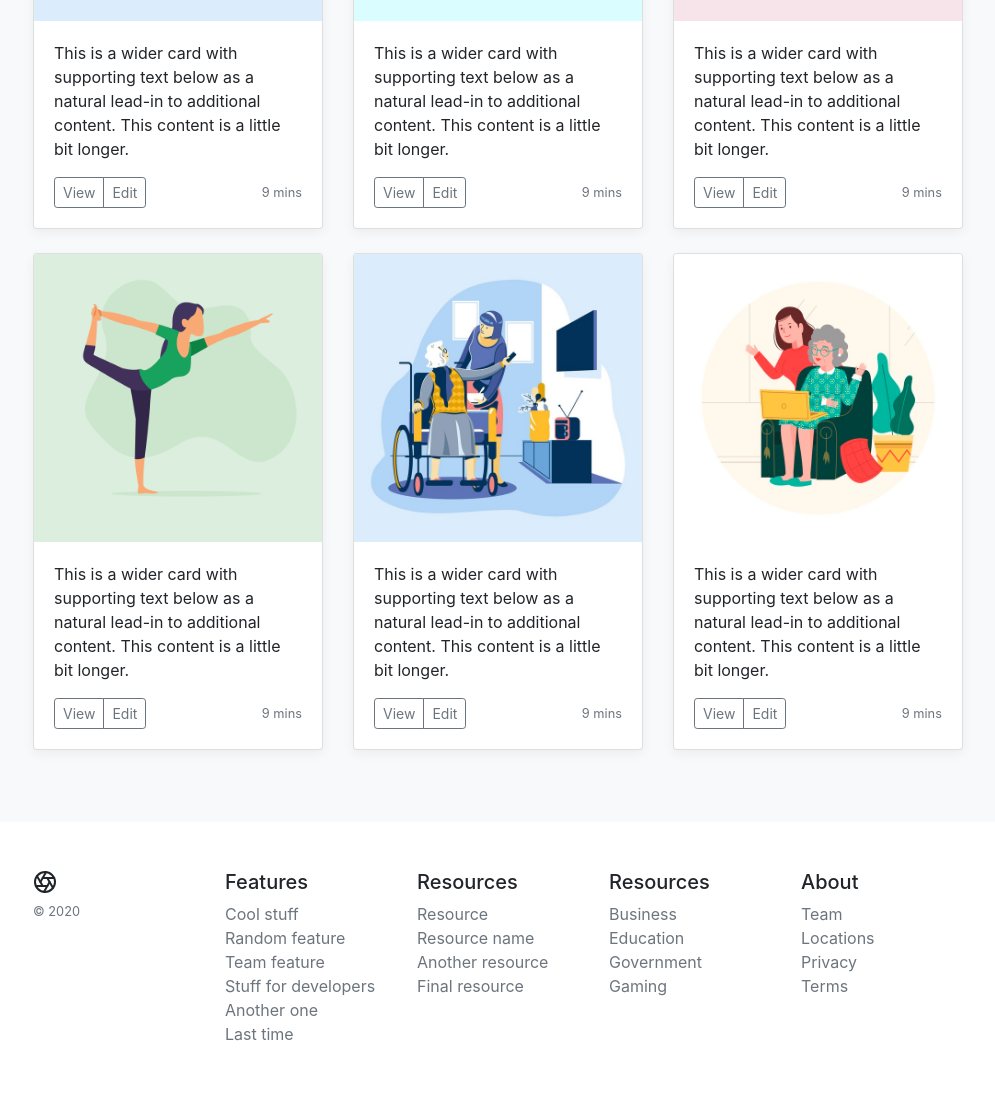
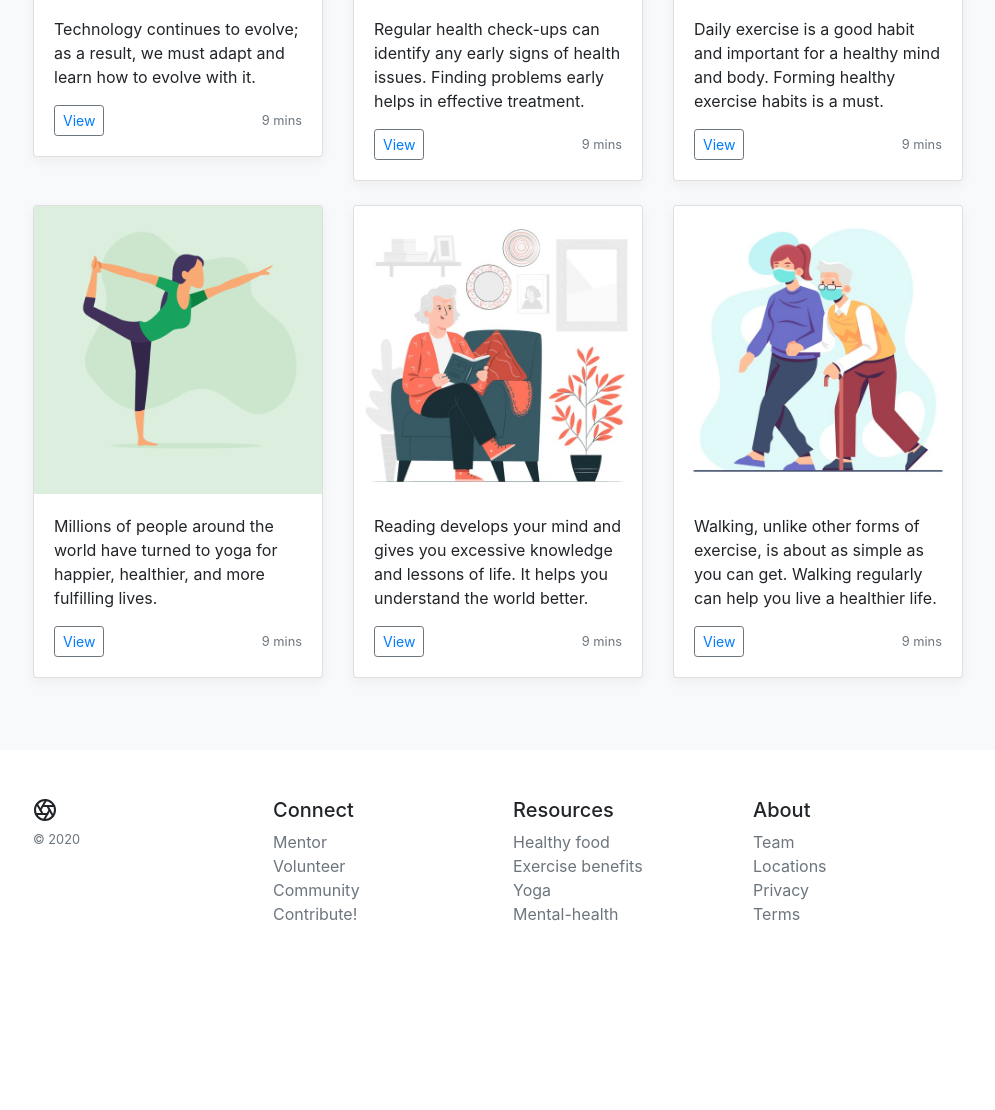
Before and after one commit to shalinikumari50/CaringCore, a plain HTML site: page index.html in a window 1280 px wide. Shown: the part 1513-2623 px from the top of the page, without its empty margins (142-1137 px from the left). After the commit the page ends 2503 px from the top, so only its background shows below. Drawn offline with nearby package versions, Linux system fonts and the light colour scheme.

Commit message:
add links and resources

```diff
--- a/index.html
+++ b/index.html
@@ -14,11 +14,18 @@
 
     <!-- Custom styles for this template -->
     <link href="../css/index.css" rel="stylesheet">
+    <style>
+
+#viewButton:hover a{
+  text-decoration:none;
+   color:white;
+}
+    </style>
   </head>
 
   <body>
 
-    <nav class="navbar sticky-top py-1">
+    <nav class="navbar sticky-top py-1" style="background-color: white;">
       <div class="container d-flex flex-column flex-md-row justify-content-between">
         <a class="py-2" href="#">
           <svg xmlns="http://www.w3.org/2000/svg" width="24" height="24" viewBox="0 0 24 24" fill="none" stroke="currentColor" stroke-width="2" stroke-linecap="round" stroke-linejoin="round" class="d-block mx-auto"><circle cx="12" cy="12" r="10"></circle><line x1="14.31" y1="8" x2="20.05" y2="17.94"></line><line x1="9.69" y1="8" x2="21.17" y2="8"></line><line x1="7.38" y1="12" x2="13.12" y2="2.06"></line><line x1="9.69" y1="16" x2="3.95" y2="6.06"></line><line x1="14.31" y1="16" x2="2.83" y2="16"></line><line x1="16.62" y1="12" x2="10.88" y2="21.94"></line></svg>
@@ -34,7 +41,7 @@
       <div class="col-md-6 p-lg-5 mx-auto  my-auto">
         <h1 class="display-4 font-weight-normal p-md-2" style="color:rgb(255,82,82);">The Noble Cause</h1>
         <p class="lead font-weight-normal" style="color:white;">This pandemic brought a lot of changes in our lives. The world shifted to the phone-screens and virtual meetings. These changes were adopted easily by us but old-age people find the new shiny technology alien. So, we try to provide them with the support they deserve.</p>
-        <a class="btn btn-outline-secondary"  style="color:white;" href="#">Read More</a>
+        <a class="btn btn-outline-secondary"  style="color:white; background-color:rgb(255,82,82) ; font-size:large;" href="#">Read More</a>
       </div>
       <div class="col-md-6 p-lg-5 mx-auto my-5">
         <img src="./img/techLaptop.png" alt="">
@@ -52,11 +59,11 @@
             <div class="card mb-4 box-shadow">
               <img class="card-img-top" src="./img/3895841.jpg" alt="Card image cap">
               <div class="card-body">
-                <p class="card-text">This is a wider card with supporting text below as a natural lead-in to additional content. This content is a little bit longer.</p>
+                <p class="card-text">Mental health includes our emotional, psychological, and social well-being. It affects how we think, feel, and act.</p>
                 <div class="d-flex justify-content-between align-items-center">
                   <div class="btn-group">
-                    <button type="button" class="btn btn-sm btn-outline-secondary">View</button>
-                    <button type="button" class="btn btn-sm btn-outline-secondary">Edit</button>
+                    <button type="button" class="btn btn-sm btn-outline-secondary" id="viewButton"><a href="https://www.medicalnewstoday.com/articles/154543" class="anchorButton" style="text-decoration: none;">View</a> </button>
+
                   </div>
                   <small class="text-muted">9 mins</small>
                 </div>
@@ -67,11 +74,11 @@
             <div class="card mb-4 box-shadow">
               <img class="card-img-top" src="./img/musicCycling.jpg" alt="Card image cap">
               <div class="card-body">
-                <p class="card-text">This is a wider card with supporting text below as a natural lead-in to additional content. This content is a little bit longer.</p>
+                <p class="card-text">Cycling combines physical exercise with being outdoors and exploring new views. You can ride solo or with friends.</p>
                 <div class="d-flex justify-content-between align-items-center">
                   <div class="btn-group">
-                    <button type="button" class="btn btn-sm btn-outline-secondary">View</button>
-                    <button type="button" class="btn btn-sm btn-outline-secondary">Edit</button>
+                    <button type="button" class="btn btn-sm btn-outline-secondary" id="viewButton"><a href="https://www.betterhealth.vic.gov.au/health/healthyliving/cycling-health-benefits" class="anchorButton" style="text-decoration: none;">View</a> </button>
+
                   </div>
                   <small class="text-muted">9 mins</small>
                 </div>
@@ -82,11 +89,11 @@
             <div class="card mb-4 box-shadow">
               <img class="card-img-top" src="./img/soup.jpg" alt="Card image cap">
               <div class="card-body">
-                <p class="card-text">This is a wider card with supporting text below as a natural lead-in to additional content. This content is a little bit longer.</p>
+                <p class="card-text">Eating well is fundamental to good health and well-being. Healthy eating helps us to maintain a healthy weight.</p>
                 <div class="d-flex justify-content-between align-items-center">
                   <div class="btn-group">
-                    <button type="button" class="btn btn-sm btn-outline-secondary">View</button>
-                    <button type="button" class="btn btn-sm btn-outline-secondary">Edit</button>
+                    <button type="button" class="btn btn-sm btn-outline-secondary" id="viewButton"><a href="https://www.healthline.com/nutrition/50-super-healthy-foods" class="anchorButton" style="text-decoration: none;">View</a> </button>
+
                   </div>
                   <small class="text-muted">9 mins</small>
                 </div>
@@ -98,11 +105,11 @@
             <div class="card mb-4 box-shadow">
               <img class="card-img-top" src="./img/tech.jpg" alt="Card image cap">
               <div class="card-body">
-                <p class="card-text">This is a wider card with supporting text below as a natural lead-in to additional content. This content is a little bit longer.</p>
+                <p class="card-text">Technology continues to evolve; as a result, we must adapt and learn how to evolve with it.</p>
                 <div class="d-flex justify-content-between align-items-center">
                   <div class="btn-group">
-                    <button type="button" class="btn btn-sm btn-outline-secondary">View</button>
-                    <button type="button" class="btn btn-sm btn-outline-secondary">Edit</button>
+                    <button type="button" class="btn btn-sm btn-outline-secondary" id="viewButton"><a href="https://www.wikihow.com/Use-a-Smartphone" class="anchorButton" style="text-decoration: none;">View</a> </button>
+
                   </div>
                   <small class="text-muted">9 mins</small>
                 </div>
@@ -113,11 +120,11 @@
             <div class="card mb-4 box-shadow">
               <img class="card-img-top" src="./img/help.jpg" alt="Card image cap">
               <div class="card-body">
-                <p class="card-text">This is a wider card with supporting text below as a natural lead-in to additional content. This content is a little bit longer.</p>
+                <p class="card-text">Regular health check-ups can identify any early signs of health issues. Finding problems early helps in effective treatment.</p>
                 <div class="d-flex justify-content-between align-items-center">
                   <div class="btn-group">
-                    <button type="button" class="btn btn-sm btn-outline-secondary">View</button>
-                    <button type="button" class="btn btn-sm btn-outline-secondary">Edit</button>
+                    <button type="button" class="btn btn-sm btn-outline-secondary" id="viewButton"><a href="https://www.betterhealth.vic.gov.au/health/servicesandsupport/regular-health-checks" class="anchorButton" style="text-decoration: none;">View</a> </button>
+
                   </div>
                   <small class="text-muted">9 mins</small>
                 </div>
@@ -128,11 +135,11 @@
             <div class="card mb-4 box-shadow">
               <img class="card-img-top" src="./img/exercise.jpg" alt="Card image cap">
               <div class="card-body">
-                <p class="card-text">This is a wider card with supporting text below as a natural lead-in to additional content. This content is a little bit longer.</p>
+                <p class="card-text">Daily exercise is a good habit and important for a healthy mind and body. Forming healthy exercise habits is a must.</p>
                 <div class="d-flex justify-content-between align-items-center">
                   <div class="btn-group">
-                    <button type="button" class="btn btn-sm btn-outline-secondary">View</button>
-                    <button type="button" class="btn btn-sm btn-outline-secondary">Edit</button>
+                    <button type="button" class="btn btn-sm btn-outline-secondary" id="viewButton"><a href="https://www.healthline.com/health/cardio-exercises-at-home#beginner" class="anchorButton" style="text-decoration: none;">View</a> </button>
+
                   </div>
                   <small class="text-muted">9 mins</small>
                 </div>
@@ -144,11 +151,11 @@
             <div class="card mb-4 box-shadow">
               <img class="card-img-top" src="./img/yogaPose.jpg" alt="Card image cap">
               <div class="card-body">
-                <p class="card-text">This is a wider card with supporting text below as a natural lead-in to additional content. This content is a little bit longer.</p>
+                <p class="card-text">Millions of people around the world have turned to yoga for happier, healthier, and more fulfilling lives.</p>
                 <div class="d-flex justify-content-between align-items-center">
                   <div class="btn-group">
-                    <button type="button" class="btn btn-sm btn-outline-secondary">View</button>
-                    <button type="button" class="btn btn-sm btn-outline-secondary">Edit</button>
+                    <button type="button" class="btn btn-sm btn-outline-secondary" id="viewButton"><a href="https://jadeyoga.com/blogs/news/yoga-for-beginners-7-tips-for-starting-yoga-for-the-first-time" class="anchorButton" style="text-decoration: none;">View</a> </button>
+
                   </div>
                   <small class="text-muted">9 mins</small>
                 </div>
@@ -157,13 +164,13 @@
           </div>
           <div class="col-md-4">
             <div class="card mb-4 box-shadow">
-              <img class="card-img-top" src="./img/tech.jpg" alt="Card image cap">
+              <img class="card-img-top" src="./img/reading.jpg" alt="Card image cap">
               <div class="card-body">
-                <p class="card-text">This is a wider card with supporting text below as a natural lead-in to additional content. This content is a little bit longer.</p>
+                <p class="card-text">Reading develops your mind and gives you excessive knowledge and lessons of life. It helps you understand the world better.</p>
                 <div class="d-flex justify-content-between align-items-center">
                   <div class="btn-group">
-                    <button type="button" class="btn btn-sm btn-outline-secondary">View</button>
-                    <button type="button" class="btn btn-sm btn-outline-secondary">Edit</button>
+                    <button type="button" class="btn btn-sm btn-outline-secondary" id="viewButton"><a href="https://seniornomads.com/" class="anchorButton" style="text-decoration: none;">View</a> </button>
+
                   </div>
                   <small class="text-muted">9 mins</small>
                 </div>
@@ -172,13 +179,13 @@
           </div>
           <div class="col-md-4">
             <div class="card mb-4 box-shadow">
-              <img class="card-img-top" src="./img/techLaptop.jpg" alt="Card image cap">
+              <img class="card-img-top" src="./img/helping.jpg" alt="Card image cap">
               <div class="card-body">
-                <p class="card-text">This is a wider card with supporting text below as a natural lead-in to additional content. This content is a little bit longer.</p>
+                <p class="card-text">Walking, unlike other forms of exercise, is about as simple as you can get. Walking regularly can help you live a healthier life.</p>
                 <div class="d-flex justify-content-between align-items-center">
                   <div class="btn-group">
-                    <button type="button" class="btn btn-sm btn-outline-secondary">View</button>
-                    <button type="button" class="btn btn-sm btn-outline-secondary">Edit</button>
+                    <button type="button" class="btn btn-sm btn-outline-secondary" id="viewButton"><a href="https://ecobnb.com/blog/2018/08/walk-benefits/" class="anchorButton" style="text-decoration: none;">View</a> </button>
+
                   </div>
                   <small class="text-muted">9 mins</small>
                 </div>
@@ -196,34 +203,25 @@
           <small class="d-block mb-3 text-muted">&copy; 2020</small>
         </div>
         <div class="col-6 col-md">
-          <h5>Features</h5>
+          <h5>Connect</h5>
           <ul class="list-unstyled text-small">
-            <li><a class="text-muted" href="#">Cool stuff</a></li>
-            <li><a class="text-muted" href="#">Random feature</a></li>
-            <li><a class="text-muted" href="#">Team feature</a></li>
-            <li><a class="text-muted" href="#">Stuff for developers</a></li>
-            <li><a class="text-muted" href="#">Another one</a></li>
-            <li><a class="text-muted" href="#">Last time</a></li>
+            <li><a class="text-muted" href="#">Mentor</a></li>
+            <li><a class="text-muted" href="#">Volunteer</a></li>
+            <li><a class="text-muted" href="#">Community</a></li>
+            <li><a class="text-muted" href="#">Contribute!</a></li>
+
           </ul>
         </div>
         <div class="col-6 col-md">
           <h5>Resources</h5>
           <ul class="list-unstyled text-small">
-            <li><a class="text-muted" href="#">Resource</a></li>
-            <li><a class="text-muted" href="#">Resource name</a></li>
-            <li><a class="text-muted" href="#">Another resource</a></li>
-            <li><a class="text-muted" href="#">Final resource</a></li>
+            <li><a class="text-muted" href="#">Healthy food</a></li>
+            <li><a class="text-muted" href="#">Exercise benefits</a></li>
+            <li><a class="text-muted" href="#">Yoga</a></li>
+            <li><a class="text-muted" href="#">Mental-health</a></li>
           </ul>
         </div>
-        <div class="col-6 col-md">
-          <h5>Resources</h5>
-          <ul class="list-unstyled text-small">
-            <li><a class="text-muted" href="#">Business</a></li>
-            <li><a class="text-muted" href="#">Education</a></li>
-            <li><a class="text-muted" href="#">Government</a></li>
-            <li><a class="text-muted" href="#">Gaming</a></li>
-          </ul>
-        </div>
+
         <div class="col-6 col-md">
           <h5>About</h5>
           <ul class="list-unstyled text-small">
@@ -245,12 +243,6 @@
     <script src="https://code.jquery.com/jquery-3.5.1.slim.min.js" integrity="sha384-DfXdz2htPH0lsSSs5nCTpuj/zy4C+OGpamoFVy38MVBnE+IbbVYUew+OrCXaRkfj" crossorigin="anonymous"></script>
 <script src="https://cdn.jsdelivr.net/npm/popper.js@1.16.1/dist/umd/popper.min.js" integrity="sha384-9/reFTGAW83EW2RDu2S0VKaIzap3H66lZH81PoYlFhbGU+6BZp6G7niu735Sk7lN" crossorigin="anonymous"></script>
 <script src="https://cdn.jsdelivr.net/npm/bootstrap@4.5.3/dist/js/bootstrap.min.js" integrity="sha384-w1Q4orYjBQndcko6MimVbzY0tgp4pWB4lZ7lr30WKz0vr/aWKhXdBNmNb5D92v7s" crossorigin="anonymous"></script>
-    <script>
-      Holder.addTheme('thumb', {
-        bg: '#55595c',
-        fg: '#eceeef',
-        text: 'Thumbnail'
-      });
-    </script>
+
   </body>
 </html>
```
Also changed, not shown: css/index.css (line endings or trailing spaces).
